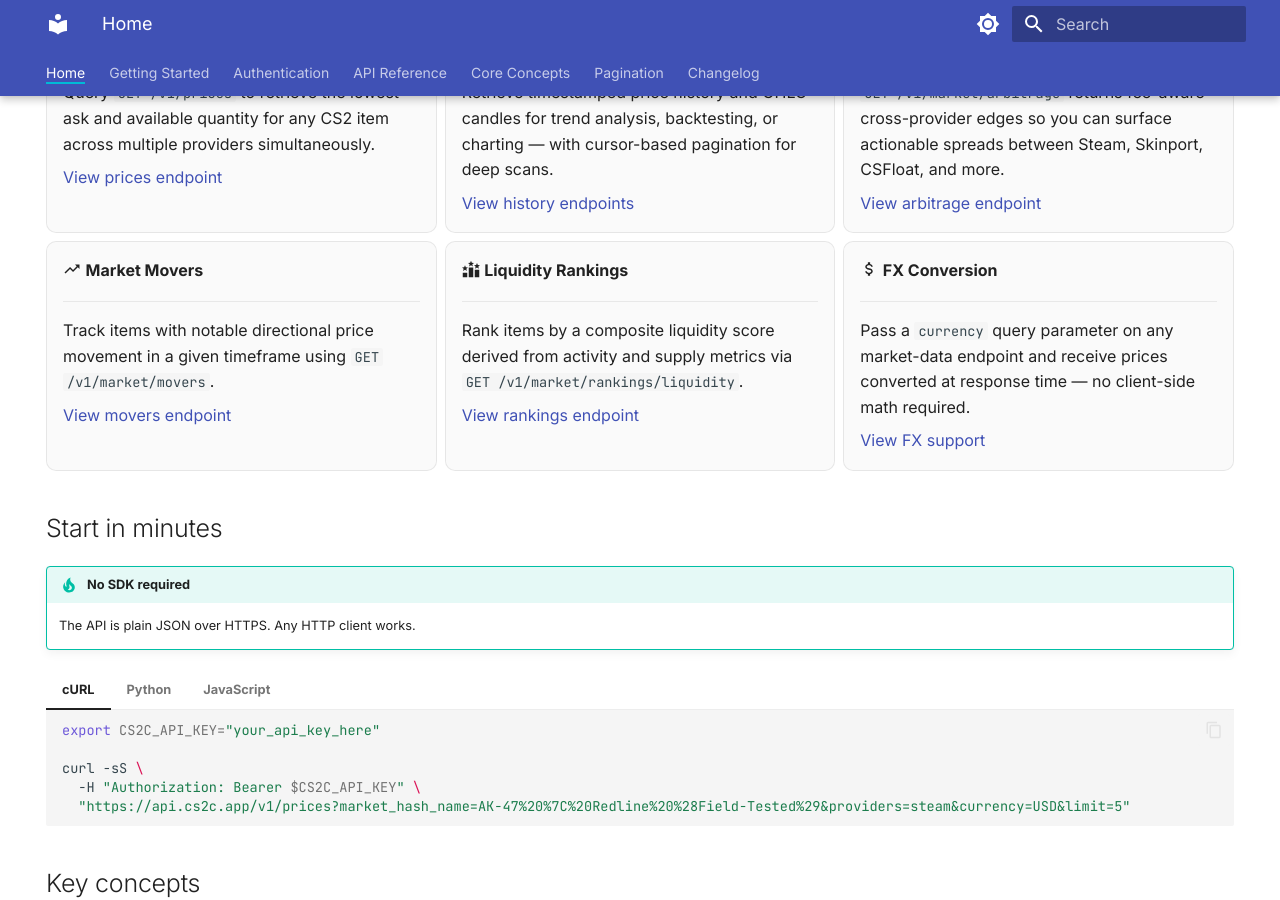
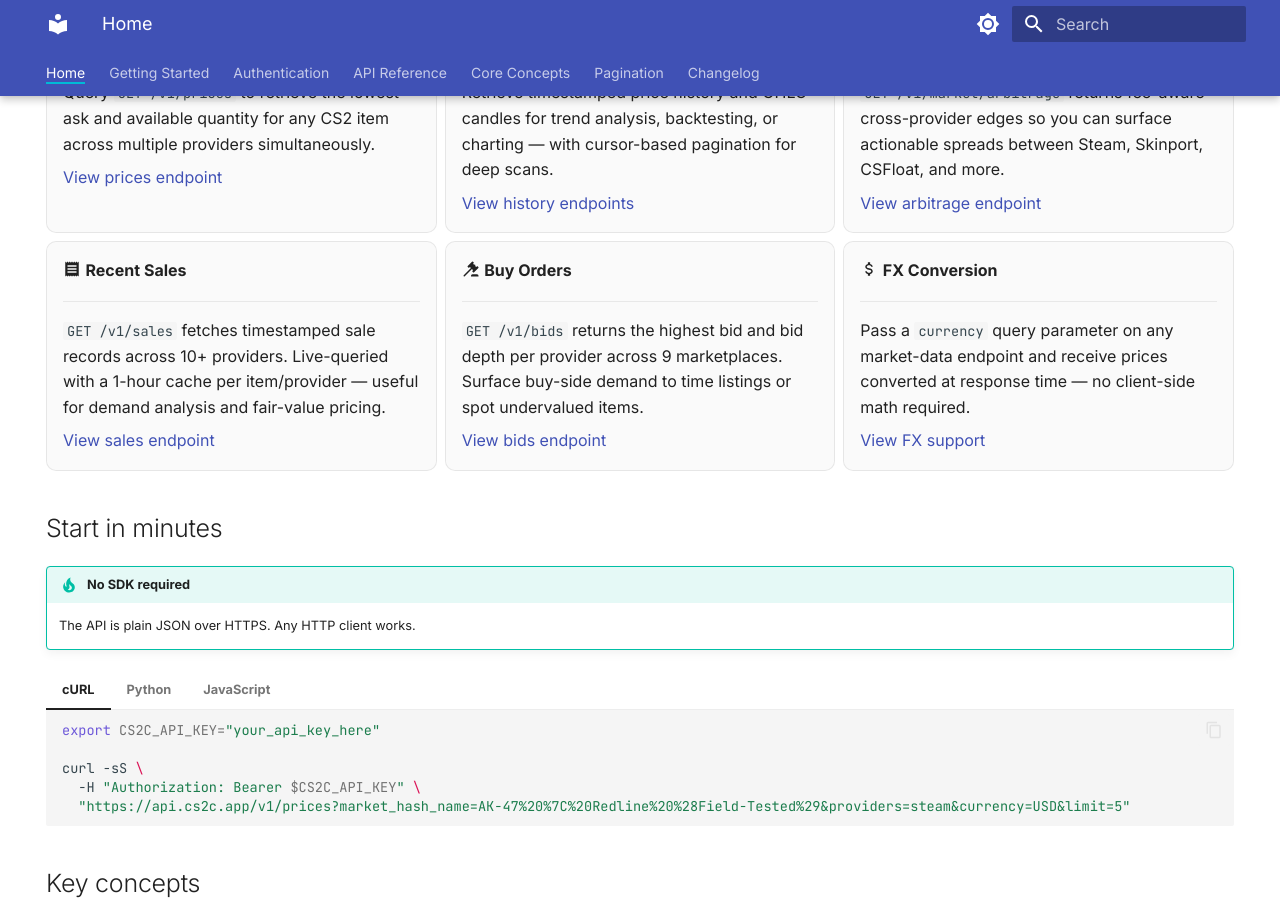
Before and after one commit to dadscap/cs2c-docs, an MkDocs documentation site: the page built from docs/index.md, in a window 1280 px wide and 900 px high, scrolled down 725 px. Built offline with MkDocs 1.6.1 and Material for MkDocs 9.7.7, drawn with Linux system fonts in a browser that asks for light colours.

Commit message:
Sync public docs from dadscap/cs2capi@c4fd3a4c54dbee9fb7f1b8a22e82da91f7496d33

```diff
--- a/docs/index.md
+++ b/docs/index.md
@@ -59,23 +59,25 @@ hide:
 
     [View arbitrage endpoint](api-reference.md)
 
--   :material-trending-up: **Market Movers**
+-   :material-receipt-text: **Recent Sales**
 
     ---
 
-    Track items with notable directional price movement in a given timeframe
-    using `GET /v1/market/movers`.
+    `GET /v1/sales` fetches timestamped sale records across 10+ providers.
+    Live-queried with a 1-hour cache per item/provider — useful for demand
+    analysis and fair-value pricing.
 
-    [View movers endpoint](api-reference.md)
+    [View sales endpoint](api-reference.md#recent-sales)
 
--   :material-podium: **Liquidity Rankings**
+-   :material-gavel: **Buy Orders**
 
     ---
 
-    Rank items by a composite liquidity score derived from activity and supply
-    metrics via `GET /v1/market/rankings/liquidity`.
+    `GET /v1/bids` returns the highest bid and bid depth per provider across
+    9 marketplaces. Surface buy-side demand to time listings or spot
+    undervalued items.
 
-    [View rankings endpoint](api-reference.md)
+    [View bids endpoint](api-reference.md#buy-orders)
 
 -   :material-currency-usd: **FX Conversion**
 
```
Also changed, not shown: .markdownlint.json (deleted).
